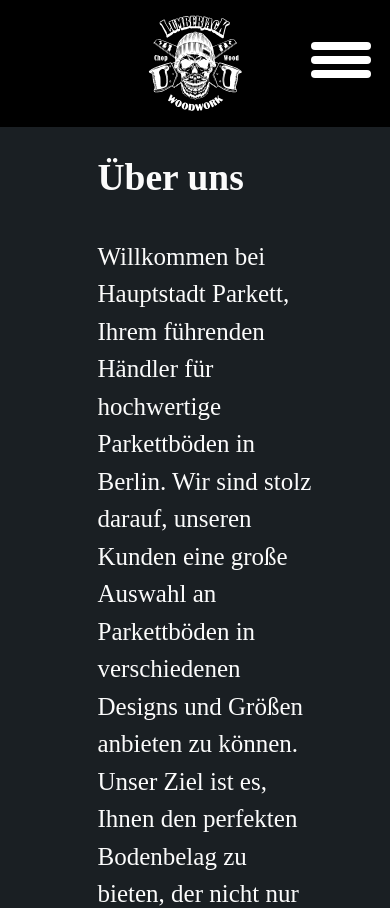
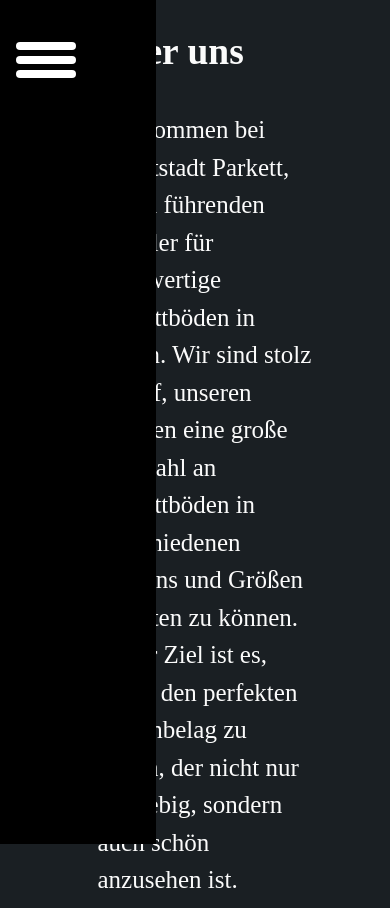
Before and after one commit to Digitalframework/HostingPages, a Next.js app: page /aboutUs in a window 390 px wide. Shown: the top 908 px of the page. Built offline with nearby package versions, Linux system fonts and the light colour scheme.

Commit message:
navbar mobile

```diff
--- a/src/components/navbar/Navbar.module.css
+++ b/src/components/navbar/Navbar.module.css
@@ -15,6 +15,7 @@
 
 /* Change color on hover */
 .navlist ul{
+
   list-style-type: none;
   display: flex;
 
@@ -26,11 +27,13 @@
   align-items: center;
   justify-content: space-between;
   background-color: #000000;
-  height:'15svh';
+  height:'17svh';
+  --bar-width: 60px;
+  --bar-height: 8px;
+  --hamburger-gap: 6px;
+  --forground: white;
 }
-.navlist li:nth-child(-n+4){
-    translate: -80%;
-}
+
 
 .navlist li a{
   margin: 1rem;
@@ -47,12 +50,7 @@
   color: white;
 }
 
-.menue{
-  --bar-width: 60px;
-  --bar-height: 8px;
-  --hamburger-gap: 6px;
-  --forground: white;
-}
+
 
 .hamburgermenu{
   display: none;
@@ -61,7 +59,7 @@
   width: max-content;
   position: absolute;
   top: 5svh;
-  right: 5%;
+  left: 10%;
   z-index: 2;
   justify-content: center;
   align-items: center;
@@ -103,25 +101,41 @@
     display: flex;
   }
 
+.hamburgermenu:has(input:checked) +  .navlist .navlistbackground{
+  display: block;
+}
 
   .navlist{
     position: relative;
-    top: -25px;
-    width: 40%;
+    width: 100%;
+    margin-top: 50%;
+
   }
 
+
   .navlist ul{
+    position: relative;
     display: none;
     flex-direction: column;
-    background: #000000;
+    width: 80%;
+  }
 
+  .navlist li {
+
+    margin: 0;
+    justify-content: center;
+    align-items: center;
 
   }
-  .navlist li {
-    align-items: center;
+  .logo{
+    display: none;
   }
+
   .navbar{
+    position: fixed;
+    width: 40%;
     flex-direction: column;
+    height: 100svh;
   }
 
 
--- a/src/components/navbar/Navbar.tsx
+++ b/src/components/navbar/Navbar.tsx
@@ -1,13 +1,22 @@
 import styles from './Navbar.module.css'
 import Link from 'next/link'
 
-export default function Navbar() {
+type checkData ={
+    checked: boolean
+}
+
+type checkProps = checkData & {
+    updateFields: (fields: Partial<checkData>) => void
+  }
+
+export default function Navbar({
+    checked,
+  }: checkData) {
 
 
     return (
     <div className={styles.wrapper}>
-        <header>
-            <nav className={styles.navbar} style={{height:'15svh'}}>
+            <nav className={styles.navbar}>
                 <div className={styles.logo}>
                 <svg version="1.0" xmlns="http://www.w3.org/2000/svg"
  width={'15svh'}  height={'15svh'}  viewBox="0 0 1000.000000 1000.000000"
@@ -1151,12 +1160,14 @@
                     </a>
                     </svg>
                 </div>
-                <div className={styles.menue}>
+
                     <label className={styles.hamburgermenu}>
-                        <input type='checkbox'/>
+                        <input type='checkbox' onChange={e => { checked: e.target.checked }}/>
+
                     </label>
 
                     <div className={styles.navlist} >
+
                         <ul>
                             <li ><Link href="/layout">Home</Link></li>
                             <li ><Link href="/projects">Projekte</Link></li>
@@ -1164,10 +1175,10 @@
                             <li><Link href="#">Kontakt</Link></li>
 
                         </ul>
-                    </div>
-                </div>
+                        </div>
+
+
             </nav>
-        </header>
     </div>
     )
 }
--- a/src/pages/home/Home.module.css
+++ b/src/pages/home/Home.module.css
@@ -183,13 +183,10 @@
     width:100%;
     height: 660px;
     background:#1A1F23;
-    background-image: url("https://github.com/Digitalframework/FullStackWebApp/blob/main/webcomponents/src/picture/WoodenTrunkPage.png?raw=true");
-    background-repeat: no-repeat;
-    background-position-x:-25.5rem
 }
 
 .productinfo{
-    margin-left: 30%;
+    margin-left: 16%;
     width: 68%;
     height: 576px;
     box-shadow: 0 3px 10px rgb(0 0 0 / 0.2);
```
Also changed, not shown: src/pages/home/index.tsx (+9 -3 lines).
